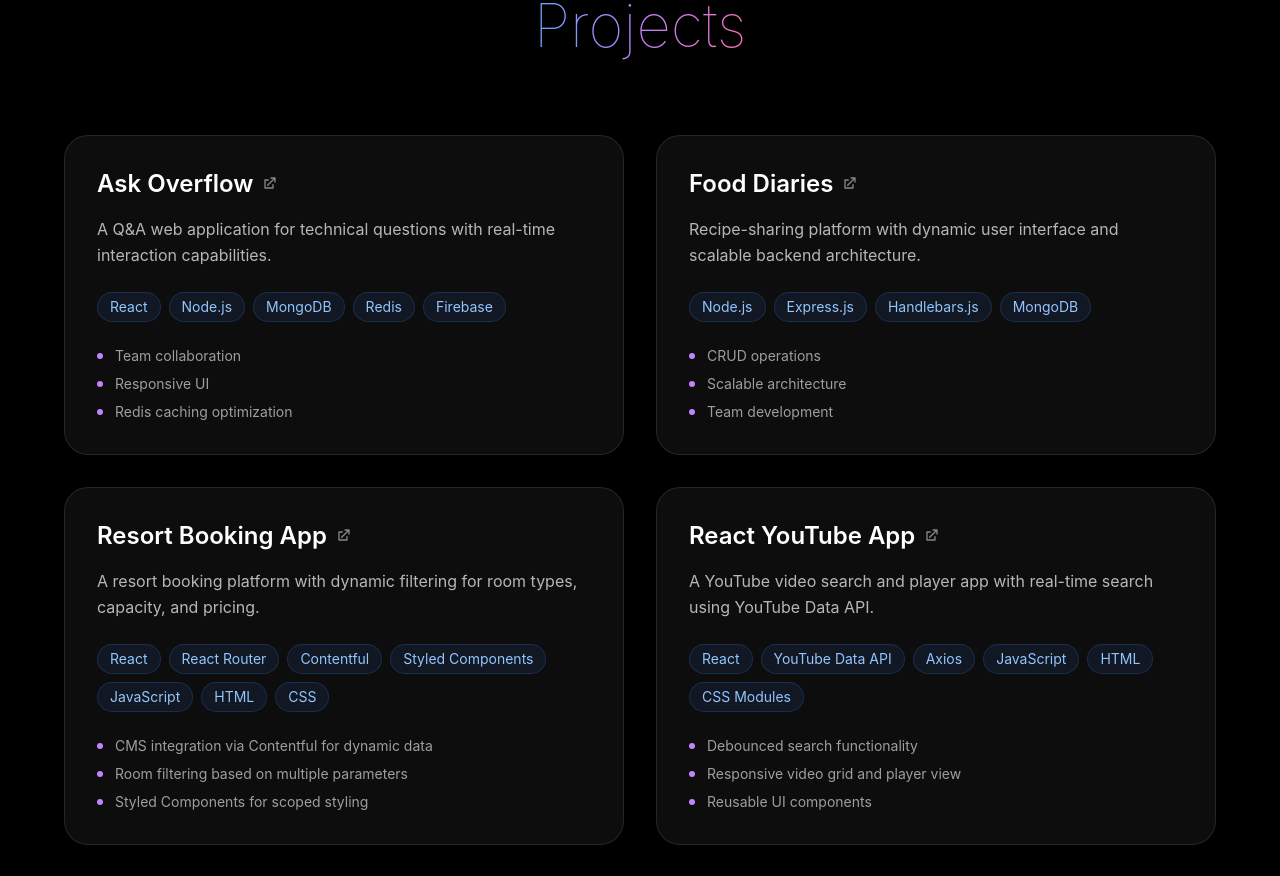
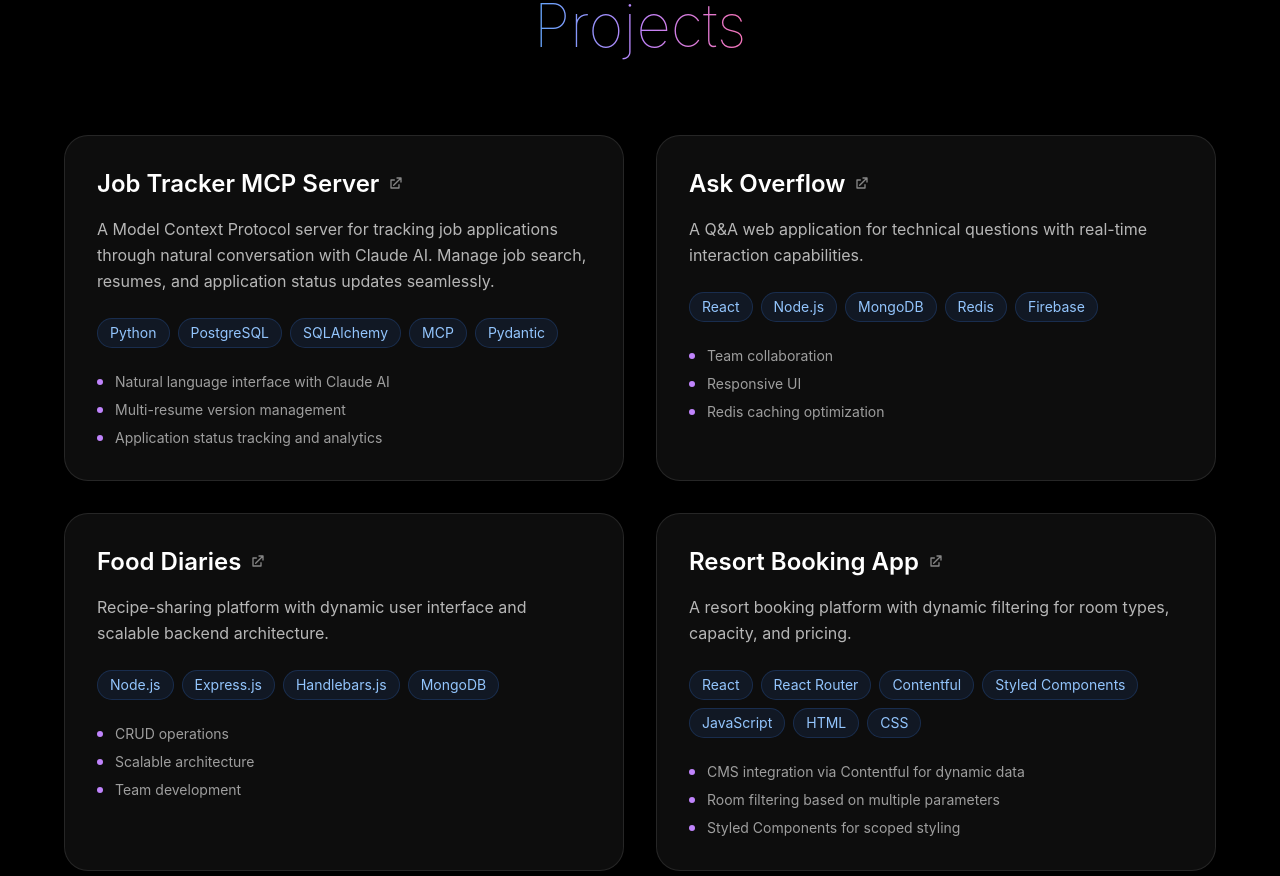
Before and after one commit to allanshivji/Allans-Portfolio, a React (Create React App) app: page / in a window 1280 px wide. Shown: the part 4960-5836 px from the top of the page. Built offline with nearby package versions, Linux system fonts and the light colour scheme.

Commit message:
added new mcp server project

```diff
--- a/src/data/portfolioData.tsx
+++ b/src/data/portfolioData.tsx
@@ -49,6 +49,18 @@ export const workExperience: WorkExperience[] = [
 ];
 
 export const projects: Project[] = [
+  {
+    title: 'Job Tracker MCP Server',
+    url: 'https://github.com/allanshivji/job-tracker-mcp',
+    description:
+      'A Model Context Protocol server for tracking job applications through natural conversation with Claude AI. Manage job search, resumes, and application status updates seamlessly.',
+    technologies: ['Python', 'PostgreSQL', 'SQLAlchemy', 'MCP', 'Pydantic'],
+    highlights: [
+      'Natural language interface with Claude AI',
+      'Multi-resume version management',
+      'Application status tracking and analytics'
+    ]
+  },
   {
     title: 'Ask Overflow',
     url: 'https://github.com/allanshivji/webDev2FinalProject',
```
